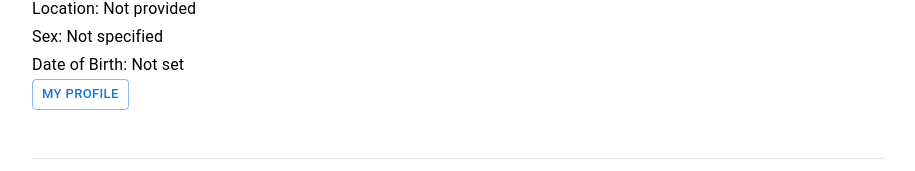
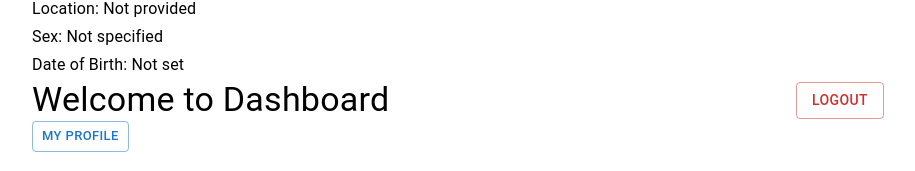
Before and after one commit to Sakshi-N-Jadhav/healthcare, a React (Vite) app in the folder frontend/: page /dashboard in a window 1280 px wide. Shown: the part 160-331 px from the top of the page, without its empty margins (182-1097 px from the left). Built offline with nearby package versions, Linux system fonts and the light colour scheme; no server answers; sample sign-in values are in the browser's storage.

Commit message:
logout button added

```diff
--- /dev/null
+++ b/frontend/src/components/LogoutButton.jsx
@@ -0,0 +1,20 @@
+import React from "react";
+import { useNavigate } from "react-router-dom";
+import { Button } from "@mui/material";
+
+const LogoutButton = () => {
+  const navigate = useNavigate();
+
+  const handleLogout = () => {
+    localStorage.removeItem("user"); // Clear user session
+    navigate("/login"); // Redirect to login page
+  };
+
+  return (
+    <Button variant="outlined" color="error" onClick={handleLogout}>
+      Logout
+    </Button>
+  );
+};
+
+export default LogoutButton;
--- a/frontend/src/pages/Dashboard.jsx
+++ b/frontend/src/pages/Dashboard.jsx
@@ -12,6 +12,7 @@ import {
   TextField,
 } from "@mui/material";
 import { useNavigate } from "react-router-dom";
+import LogoutButton from "../components/LogoutButton";
 
 function Dashboard() {
   const [appointments, setAppointments] = useState([]);
@@ -59,6 +60,7 @@ function Dashboard() {
   };
 
   return (
+
     <Container maxWidth="md" sx={{ mt: 5 }}>
       <Typography variant="h4" gutterBottom>
         Welcome, {user?.name}
@@ -76,7 +78,10 @@ function Dashboard() {
       Date of Birth: {user?.dob ? new Date(user.dob).toLocaleDateString() : "Not set"}
       </Typography>
 
-
+      <Box display="flex" justifyContent="space-between" alignItems="center">
+        <Typography variant="h4">Welcome to Dashboard</Typography>
+        <LogoutButton />
+      </Box>
       <Button
       variant="outlined"
       size="small"
@@ -163,8 +168,12 @@ function Dashboard() {
           <Typography>No upcoming appointments.</Typography>
         )}
       </List>
+
+
     </Container>
+
   );
 }
 
+
 export default Dashboard;
```
